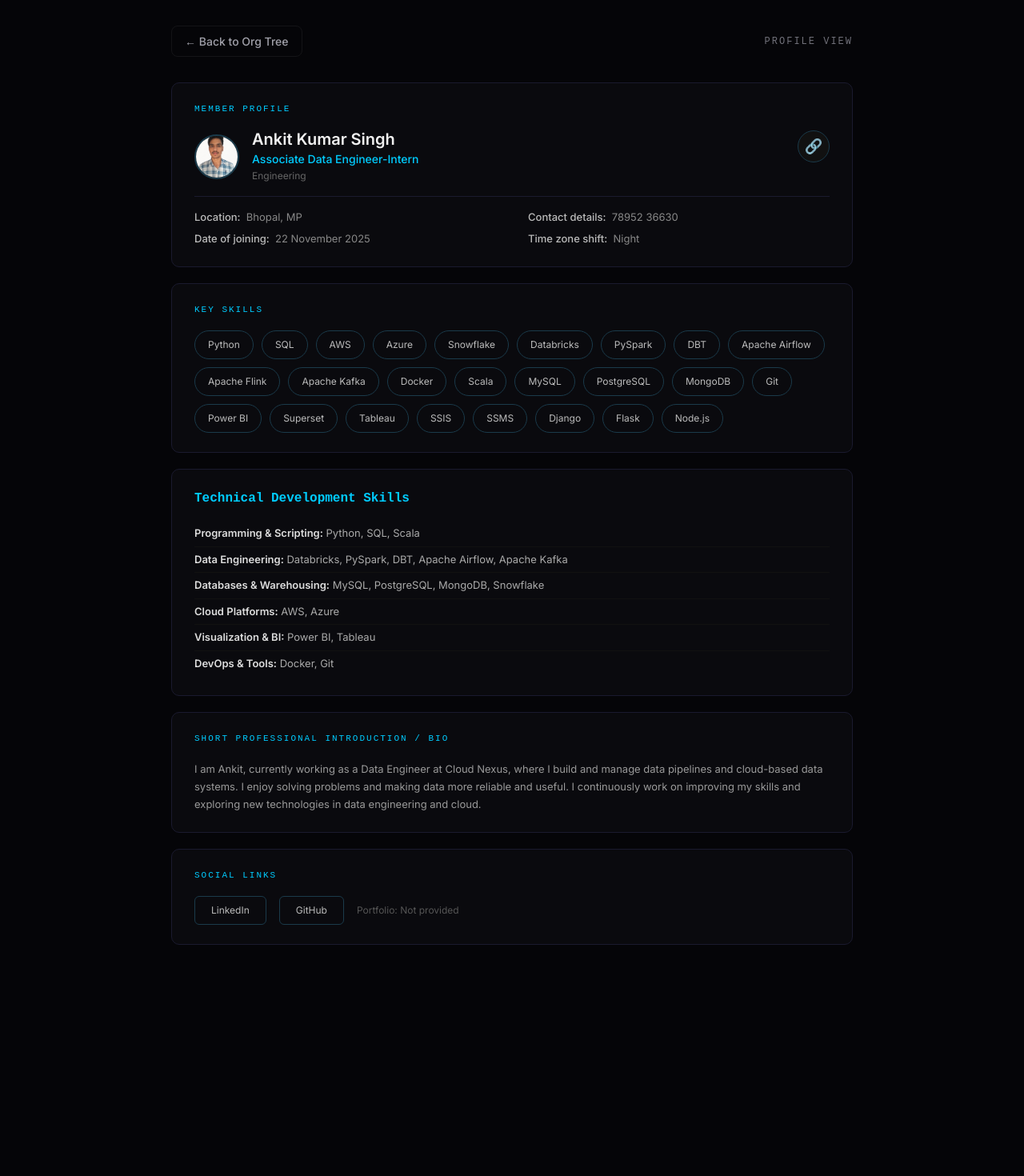
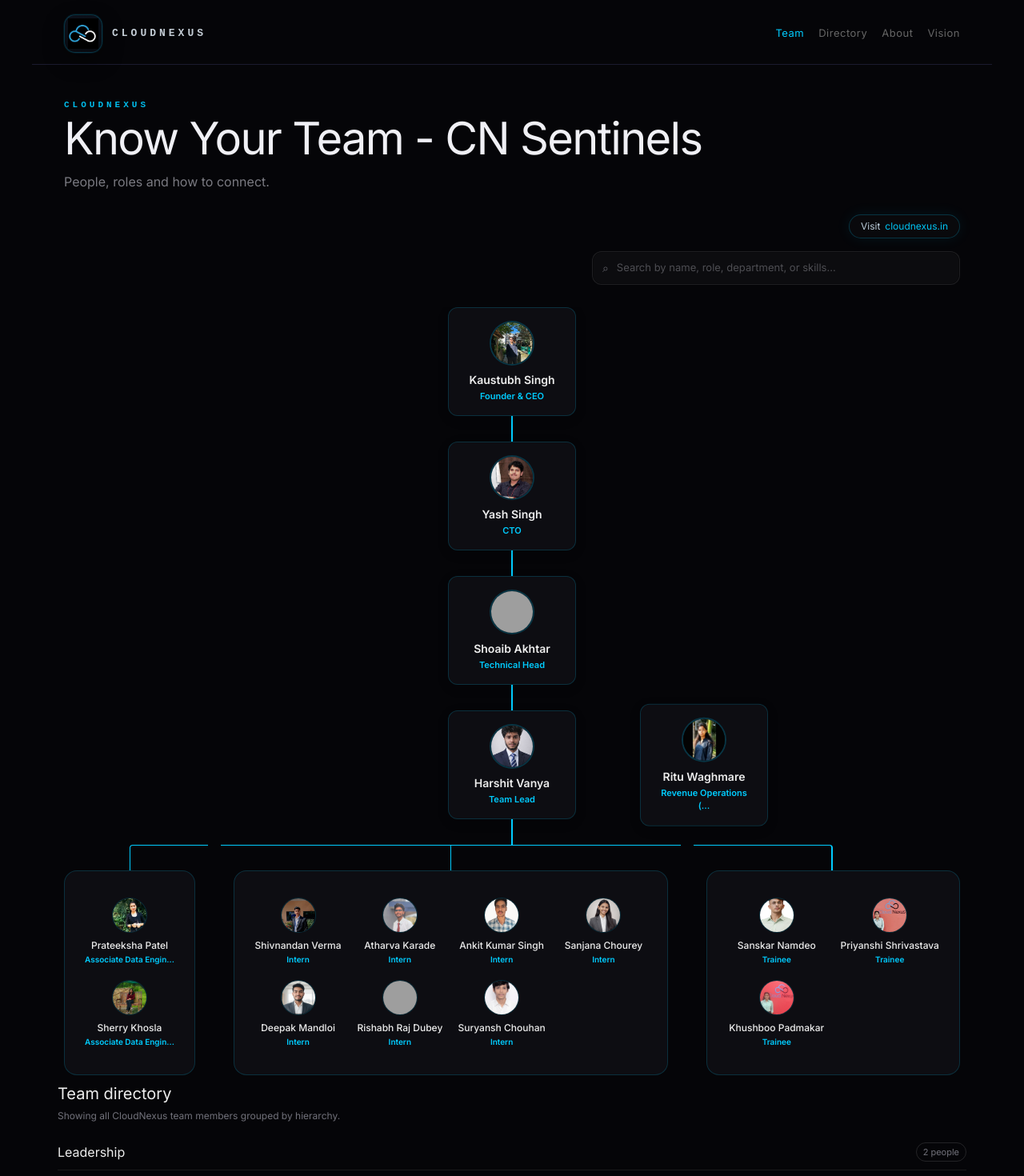
Before and after one commit to CloudNexus-Org/CN-Sentinels, a React (Vite) app: page /profile/Ankit-Kumar-Singh in a window 1280 px wide. Shown: the top 1470 px of the page at 80% size. Before the commit the page ends 1281 px from the top, so only its background shows below. Built offline with nearby package versions, Linux system fonts and the light colour scheme; grey boxes are pictures that could not be loaded.

Commit message:
Fix profile navigation and CloudNexus branding UI

```diff
--- a/index.html
+++ b/index.html
@@ -2,7 +2,7 @@
 <html lang="hi">
   <head>
     <meta charset="UTF-8" />
-    <link rel="icon" type="image/svg+xml" href="/vite.svg" />
+    <link rel="icon" type="image/png" href="%BASE_URL%asset/cloudnexus-logo.png" />
     <meta name="viewport" content="width=device-width, initial-scale=1.0" />
     <title>CN Sentinels - Team Directory</title>
     <link rel="preconnect" href="https://fonts.googleapis.com">
--- a/src/App.css
+++ b/src/App.css
@@ -30,6 +30,7 @@
 .logo-icon {
   width: 48px;
   height: 48px;
+  padding: 4px;
   border-radius: 14px;
   background: linear-gradient(165deg, rgba(13, 18, 28, 0.95), rgba(8, 10, 16, 0.96));
   border: 1px solid rgba(0, 204, 255, 0.2);
@@ -44,8 +45,8 @@
 .logo-icon img {
   width: 100%;
   height: 100%;
-  object-fit: cover;
-  transform: scale(1.28);
+  object-fit: contain;
+  transform: none;
 }
 
 .logo span {
@@ -93,10 +94,11 @@
 .hero h1 {
   margin: 0;
   font-size: clamp(34px, 5vw, 56px);
-  line-height: 1.02;
+  line-height: 1.06;
   letter-spacing: -0.03em;
   color: rgba(245, 245, 250, 0.98);
-  max-width: 12ch;
+  max-width: none;
+  white-space: nowrap;
 }
 
 .hero p {
@@ -175,8 +177,8 @@
 .brand-logo img {
   width: 100%;
   height: 100%;
-  object-fit: cover;
-  transform: scale(1.32);
+  object-fit: contain;
+  transform: none;
   filter: drop-shadow(0 0 12px rgba(0, 204, 255, 0.14));
 }
 
@@ -1209,6 +1211,56 @@
   width: 100%;
 }
 
+.profile-photo-zoomable {
+  cursor: zoom-in;
+}
+
+.photo-lightbox {
+  position: fixed;
+  inset: 0;
+  z-index: 1500;
+  background: rgba(3, 5, 12, 0.88);
+  display: flex;
+  align-items: center;
+  justify-content: center;
+  padding: 24px;
+}
+
+.photo-lightbox-content {
+  position: relative;
+  max-width: min(92vw, 1120px);
+  max-height: 90vh;
+}
+
+.photo-lightbox-content img {
+  display: block;
+  max-width: 100%;
+  max-height: 90vh;
+  object-fit: contain;
+  border-radius: 12px;
+  border: 1px solid rgba(255, 255, 255, 0.2);
+  box-shadow: 0 24px 70px rgba(0, 0, 0, 0.5);
+}
+
+.photo-lightbox-close {
+  position: absolute;
+  top: -44px;
+  right: 0;
+  border: 1px solid rgba(255, 255, 255, 0.24);
+  background: rgba(8, 12, 20, 0.86);
+  color: rgba(235, 245, 255, 0.95);
+  border-radius: 999px;
+  padding: 6px 12px;
+  font-size: 12px;
+  font-weight: 600;
+  cursor: pointer;
+}
+
+.photo-lightbox-close:hover {
+  border-color: rgba(0, 204, 255, 0.45);
+  color: #0cf;
+}
+
 .profile-topbar {
   display: flex;
   justify-content: space-between;
@@ -1588,7 +1640,7 @@
   }
 
   .hero h1 {
-    font-size: 34px;
+    font-size: clamp(20px, 6.4vw, 24px);
   }
 
   .search-input-wrap {
@@ -1629,6 +1681,14 @@
     padding: 18px 18px;
   }
 
+  .photo-lightbox {
+    padding: 12px;
+  }
+
+  .photo-lightbox-close {
+    top: -40px;
+  }
+
   .member-info-row {
     align-items: flex-start;
   }
@@ -1654,7 +1714,7 @@
   }
 
   .hero h1 {
-    font-size: 28px;
+    font-size: clamp(16px, 5.2vw, 20px);
   }
 
   .hero p {
--- a/src/App.jsx
+++ b/src/App.jsx
@@ -1,7 +1,6 @@
 import React from 'react'
 import { Routes, Route } from 'react-router-dom'
 import TeamDirectory from './components/TeamDirectory'
-import ProfileDetail from './components/ProfileDetail'
 import './App.css'
 
 function App() {
@@ -9,7 +8,7 @@
     <div className="App">
       <Routes>
         <Route path="/" element={<TeamDirectory />} />
-        <Route path="/profile/:id" element={<ProfileDetail />} />
+        <Route path="/profile/:id" element={<TeamDirectory />} />
       </Routes>
     </div>
   )
--- a/src/components/TeamDirectory.jsx
+++ b/src/components/TeamDirectory.jsx
@@ -94,6 +94,22 @@
 
   const [query, setQuery] = useState('')
   const [isSearchOpen, setIsSearchOpen] = useState(false)
+  const [previewPhoto, setPreviewPhoto] = useState(null)
+
+  const openPhotoPreview = (event, member) => {
+    if (!member) return
+    event.preventDefault()
+    event.stopPropagation()
+    setPreviewPhoto({
+      src: getPhoto(member),
+      alt: `${member.name} profile photo`,
+      name: member.name
+    })
+  }
+
+  const closePhotoPreview = () => {
+    setPreviewPhoto(null)
+  }
 
   const matches = useMemo(() => {
     const normalizedQuery = query.trim().toLowerCase()
@@ -140,6 +156,26 @@
     }, 120)
   }, [selectedMemberId])
 
+  useEffect(() => {
+    if (!previewPhoto) return undefined
+
+    const previousOverflow = document.body.style.overflow
+
+    const handleKeyDown = (event) => {
+      if (event.key === 'Escape') {
+        setPreviewPhoto(null)
+      }
+    }
+
+    document.body.style.overflow = 'hidden'
+    window.addEventListener('keydown', handleKeyDown)
+
+    return () => {
+      window.removeEventListener('keydown', handleKeyDown)
+      document.body.style.overflow = previousOverflow
+    }
+  }, [previewPhoto])
+
   const renderOrgCard = (member) => {
     const skills = normalizeSkills(Array.isArray(member.keySkills) ? member.keySkills : [])
 
@@ -152,7 +188,12 @@
       >
         <div className="org-member-top">
           <div className="org-member-photo">
-            <img src={getPhoto(member)} alt={member.name} />
+            <img
+              src={getPhoto(member)}
+              alt={member.name}
+              className="profile-photo-zoomable"
+              onClick={(event) => openPhotoPreview(event, member)}
+            />
           </div>
           <div>
             <div className="org-member-name">{member.name}</div>
@@ -261,7 +302,12 @@
                     onClick={() => goToEmployee(employee)}
                   >
                     <span className="search-item-avatar">
-                      <img src={getPhoto(employee)} alt="" />
+                      <img
+                        src={getPhoto(employee)}
+                        alt=""
+                        className="profile-photo-zoomable"
+                        onClick={(event) => openPhotoPreview(event, employee)}
+                      />
                     </span>
                     <span className="search-item-text">
                       <span className="search-item-name">{employee.name}</span>
@@ -282,7 +328,14 @@
           {ceo && (
             <li>
               <Link to={`/profile/${ceo.id}`} className="node ceo-node">
-                <div className="node-photo"><img src={getPhoto(ceo)} alt={ceo.name} /></div>
+                <div className="node-photo">
+                  <img
+                    src={getPhoto(ceo)}
+                    alt={ceo.name}
+                    className="profile-photo-zoomable"
+                    onClick={(event) => openPhotoPreview(event, ceo)}
+                  />
+                </div>
                 <div className="node-name">{ceo.name}</div>
                 <div className="node-role">Founder & CEO</div>
               </Link>
@@ -291,7 +344,14 @@
                 {cto && (
                   <li>
                     <Link to={`/profile/${cto.id}`} className="node cto-node">
-                      <div className="node-photo"><img src={getPhoto(cto)} alt={cto.name} /></div>
+                      <div className="node-photo">
+                        <img
+                          src={getPhoto(cto)}
+                          alt={cto.name}
+                          className="profile-photo-zoomable"
+                          onClick={(event) => openPhotoPreview(event, cto)}
+                        />
+                      </div>
                       <div className="node-name">{cto.name}</div>
                       <div className="node-role">CTO</div>
                     </Link>
@@ -300,7 +360,14 @@
                       {techHead && (
                         <li>
                           <Link to={`/profile/${techHead.id}`} className="node cto-node">
-                            <div className="node-photo"><img src={getPhoto(techHead)} alt={techHead.name} /></div>
+                            <div className="node-photo">
+                              <img
+                                src={getPhoto(techHead)}
+                                alt={techHead.name}
+                                className="profile-photo-zoomable"
+                                onClick={(event) => openPhotoPreview(event, techHead)}
+                              />
+                            </div>
                             <div className="node-name">{techHead.name}</div>
                             <div className="node-role">Technical Head</div>
                           </Link>
@@ -311,7 +378,14 @@
                               <div className="trunk-nodes">
                                 {tl && (
                                   <Link to={`/profile/${tl.id}`} className="node tl-node">
-                                    <div className="node-photo"><img src={getPhoto(tl)} alt={tl.name} /></div>
+                                    <div className="node-photo">
+                                      <img
+                                        src={getPhoto(tl)}
+                                        alt={tl.name}
+                                        className="profile-photo-zoomable"
+                                        onClick={(event) => openPhotoPreview(event, tl)}
+                                      />
+                                    </div>
                                     <div className="node-name">{tl.name}</div>
                                     <div className="node-role">Team Lead</div>
                                   </Link>
@@ -320,7 +394,14 @@
                                 {revOps && (
                                   <div className="prachi-branch">
                                     <Link to={`/profile/${revOps.id}`} className="node revops-node">
-                                      <div className="node-photo"><img src={getPhoto(revOps)} alt={revOps.name} /></div>
+                                      <div className="node-photo">
+                                        <img
+                                          src={getPhoto(revOps)}
+                                          alt={revOps.name}
+                                          className="profile-photo-zoomable"
+                                          onClick={(event) => openPhotoPreview(event, revOps)}
+                                        />
+                                      </div>
                                       <div className="node-name">{revOps.name}</div>
                                       <div className="node-role">Revenue Operations (...</div>
                                     </Link>
@@ -335,7 +416,12 @@
                                       {sdeGroup.map((member) => (
                                         <Link key={member.id} to={`/profile/${member.id}`} className="team-member">
                                           <div className="tm-photo">
-                                            <img src={getPhoto(member)} alt={member.name} />
+                                            <img
+                                              src={getPhoto(member)}
+                                              alt={member.name}
+                                              className="profile-photo-zoomable"
+                                              onClick={(event) => openPhotoPreview(event, member)}
+                                            />
                                           </div>
                                           <div className="tm-name">{member.name}</div>
                                           <div className="tm-role">{shortRole(member.jobTitle)}</div>
@@ -351,7 +437,12 @@
                                       {internGroup.map((member) => (
                                         <Link key={member.id} to={`/profile/${member.id}`} className="team-member">
                                           <div className="tm-photo">
-                                            <img src={getPhoto(member)} alt={member.name} />
+                                            <img
+                                              src={getPhoto(member)}
+                                              alt={member.name}
+                                              className="profile-photo-zoomable"
+                                              onClick={(event) => openPhotoPreview(event, member)}
+                                            />
                                           </div>
                                           <div className="tm-name">{member.name}</div>
                                           <div className="tm-role">{shortRole(member.jobTitle)}</div>
@@ -367,7 +458,12 @@
                                       {traineeGroup.map((member) => (
                                         <Link key={member.id} to={`/profile/${member.id}`} className="team-member">
                                           <div className="tm-photo">
-                                            <img src={getPhoto(member)} alt={member.name} />
+                                            <img
+                                              src={getPhoto(member)}
+                                              alt={member.name}
+                                              className="profile-photo-zoomable"
+                                              onClick={(event) => openPhotoPreview(event, member)}
+                                            />
                                           </div>
                                           <div className="tm-name">{member.name}</div>
                                           <div className="tm-role">{shortRole(member.jobTitle)}</div>
@@ -555,6 +651,23 @@
           <a href="https://www.cloudnexus.in/" target="_blank" rel="noreferrer" title="Website">web</a>
         </div>
       </footer>
+
+      {previewPhoto && (
+        <div
+          className="photo-lightbox"
+          role="dialog"
+          aria-modal="true"
+          aria-label={`${previewPhoto.name} photo preview`}
+          onClick={closePhotoPreview}
+        >
+          <div className="photo-lightbox-content" onClick={(event) => event.stopPropagation()}>
+            <button type="button" className="photo-lightbox-close" onClick={closePhotoPreview}>
+              Close
+            </button>
+            <img src={previewPhoto.src} alt={previewPhoto.alt} />
+          </div>
+        </div>
+      )}
     </div>
   )
 }
```
